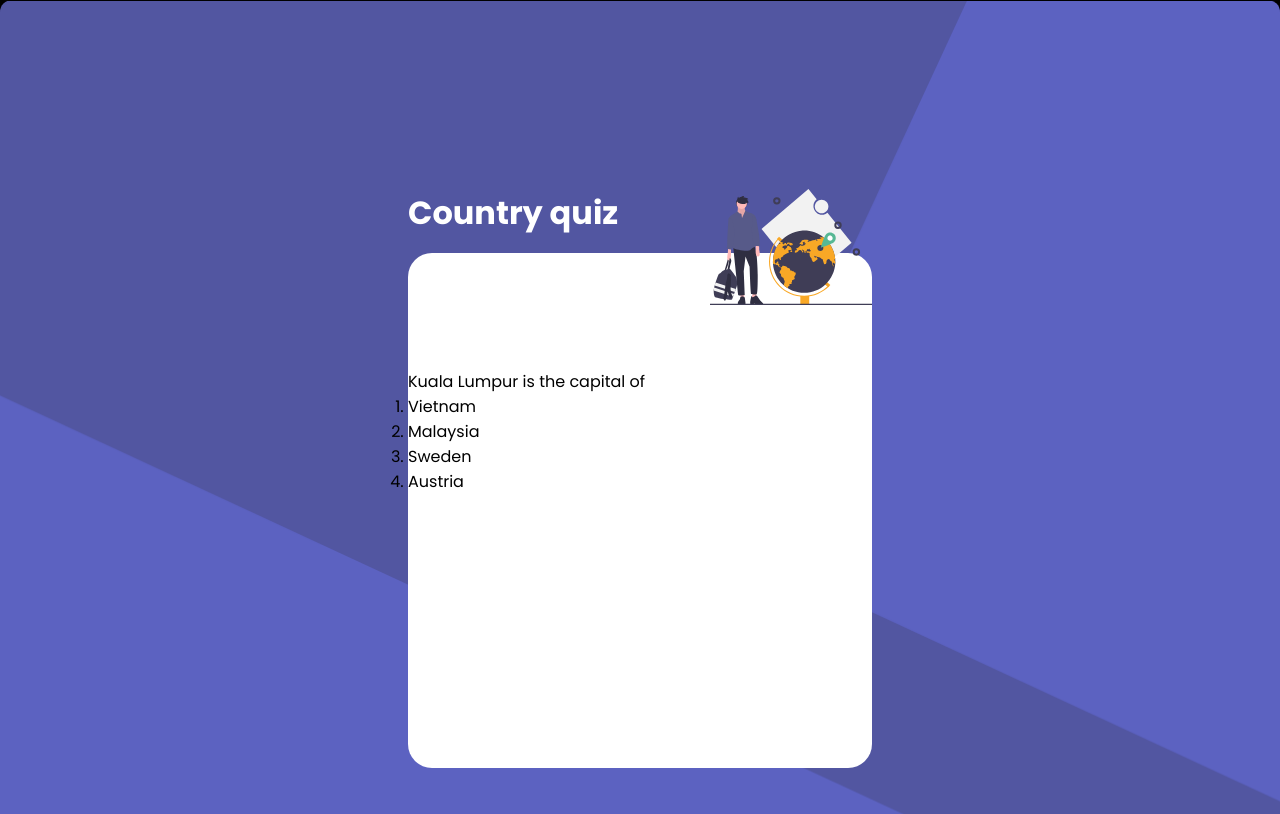
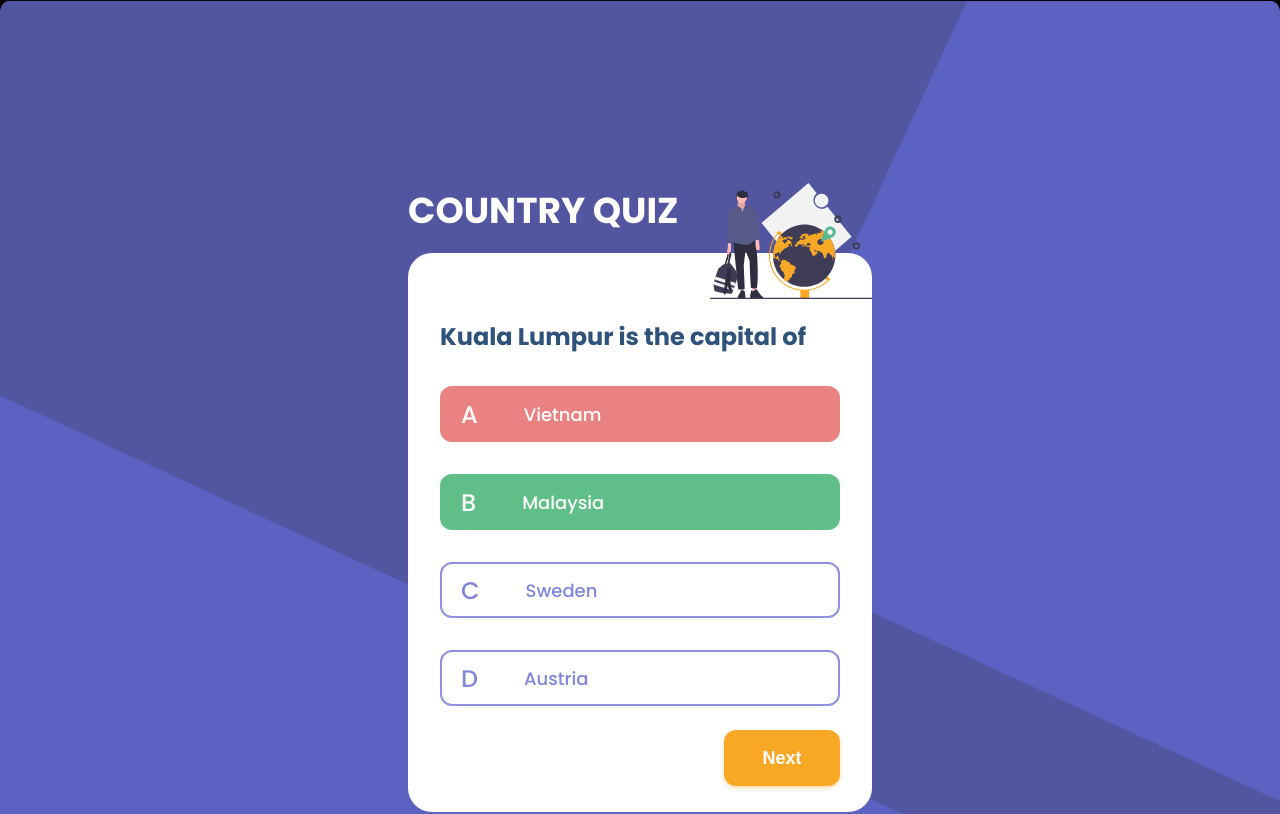
Before and after one commit to sergiogenes/devChallenges-country-quiz, a React (Vite) app: page / in a window 1280 px wide. Shown: the top 814 px of the page. Built offline with nearby package versions, Linux system fonts and the light colour scheme; no server answers.

Commit message:
Se finalizó vista CardQuiz y se reconfiguró eslint

```diff
--- a/index.html
+++ b/index.html
@@ -11,6 +11,10 @@
       href="https://fonts.googleapis.com/css2?family=Montserrat:wght@500;700&family=Poppins:wght@400;500;600;700&display=swap"
       rel="stylesheet"
     />
+    <link
+      href="https://fonts.googleapis.com/icon?family=Material+Icons"
+      rel="stylesheet"
+    />
   </head>
   <body>
     <div id="root"></div>
--- a/package.json
+++ b/package.json
@@ -30,7 +30,7 @@
     "eslint-plugin-react-hooks": "^4.6.0",
     "eslint-plugin-react-refresh": "^0.4.3",
     "prettier": "^3.0.2",
-    "typescript": "^5.1.6",
+    "typescript": "^5.2.2",
     "vite": "^4.4.5"
   }
 }
--- a/src/App.tsx
+++ b/src/App.tsx
@@ -5,29 +5,30 @@ import { CardQuiz } from './componentes/CardQuiz'
 interface Country {
   id: String
   flags: Flag
-  capital: Array<String>
+  capital: String[]
   name: String
 }
+
 type CountryWithoutName = Omit<Country, 'name'>
 
 interface CountryFromAPI extends CountryWithoutName {
   name: {
-    official: String
+    official: string
   }
 }
 
 interface Flag {
-  png: String
-  svg: String
-  alt: String
+  png: string
+  svg: string
+  alt: string
 }
 
-function App() {
-  const [countries, SetCountries] = useState<Country[]>([])
+function App(): JSX.Element {
+  const [countries, SetCountries] = useState<Array<Country>>([])
 
   useEffect(() => {
     fetch('https://restcountries.com/v3.1/all?fields=name,capital,flags')
-      .then((res) => res.json())
+      .then(async (res) => res.json())
       .then((data: CountryFromAPI[]) => {
         const allCountries = data.map((country) => {
           const id = self.crypto.randomUUID()
@@ -39,7 +40,7 @@ function App() {
 
   console.log('Countries ==>>', countries)
 
-  let id = self.crypto.randomUUID()
+  const id = self.crypto.randomUUID()
   console.log('id ==>>', id)
   return (
     <div className='app-container'>
--- a/src/componentes/CardQuiz/index.css
+++ b/src/componentes/CardQuiz/index.css
@@ -6,13 +6,148 @@
   margin: 252px auto 277px;
 }
 
-.card-container header {
+header {
   position: relative;
-  top: -64px;
+  top: -70px;
   display: flex;
   justify-content: space-between;
 }
 
 .card-container header h1 {
   color: var(--color-5);
+  font-size: 36px;
+  font-style: normal;
+  font-weight: 700;
+  line-height: normal;
+  text-transform: uppercase;
 }
+.card-container p {
+  color: var(--color-11);
+  font-size: 24px;
+  font-style: normal;
+  font-weight: 700;
+  line-height: normal;
+  margin-top: -50px;
+  padding-left: 32px;
+}
+
+.card-container ol {
+  list-style: none;
+  counter-reset: item;
+  display: flex;
+  flex-direction: column;
+  margin-top: 32px;
+  gap: 32px;
+  align-items: center;
+}
+
+.card-container ol li {
+  counter-increment: item;
+  cursor: pointer;
+  width: 400px;
+  height: 56px;
+  border-radius: 12px;
+  border: 2px solid rgba(96, 102, 208, 0.7);
+  background: #fff;
+  display: flex;
+  align-items: center;
+  gap: 46px;
+  color: rgba(96, 102, 208, 0.8);
+  font-size: 18px;
+  font-style: normal;
+  font-weight: 500;
+  line-height: normal;
+}
+.card-container ol li::before {
+  font-size: 24px;
+  content: counter(item, upper-alpha) '';
+  margin-left: 19px;
+}
+
+.card-container ol li:hover {
+  background: #f9a826;
+  border: 2px solid #f9a826;
+  color: #fff;
+}
+.card-container button {
+  display: none;
+  width: 116px;
+  height: 56px;
+  flex-shrink: 0;
+  border-radius: 12px;
+  background: #f9a826;
+  border: none;
+  outline: none;
+  box-shadow: 0px 2px 4px 0px rgba(252, 168, 47, 0.4);
+  color: #fff;
+  font-size: 18px;
+  font-style: normal;
+  font-weight: 700;
+  line-height: normal;
+}
+
+.answered {
+  height: 559px;
+}
+
+.answered button {
+  display: block;
+  position: relative;
+  top: 24px;
+  left: 316px;
+  cursor: pointer;
+}
+
+.answered ol li {
+  counter-increment: item;
+  position: relative;
+  cursor: pointer;
+  width: 400px;
+  height: 56px;
+  border-radius: 12px;
+  border: 2px solid rgba(96, 102, 208, 0.7);
+  background: #fff;
+  display: flex;
+  align-items: center;
+  gap: 46px;
+  color: rgba(96, 102, 208, 0.8);
+  font-size: 18px;
+  font-style: normal;
+  font-weight: 500;
+  line-height: normal;
+  justify-content: flex-start;
+}
+
+.answered ol li:hover {
+  background: #fff;
+  border: 2px solid rgba(96, 102, 208, 0.7);
+  color: rgba(96, 102, 208, 0.8);
+}
+
+.answered ol li.wrong {
+  background: #ea8282;
+  color: #fff;
+  border: 2px solid #ea8282;
+}
+
+.answered ol li.wrong::after {
+  font-family: 'Material Icons';
+  content: '\e888';
+  font-size: 24px;
+  position: absolute;
+  right: 18px;
+}
+
+.answered ol li.rigth {
+  background: var(--color-14, #60bf88);
+  color: #fff;
+  border: 2px solid var(--color-14, #60bf88);
+}
+
+.answered ol li.rigth::after {
+  font-family: 'Material Icons';
+  content: '\e2e6';
+  font-size: 24px;
+  position: absolute;
+  right: 18px;
+}
--- a/src/componentes/CardQuiz/index.tsx
+++ b/src/componentes/CardQuiz/index.tsx
@@ -3,18 +3,19 @@ import './index.css'
 
 export const CardQuiz = () => {
   return (
-    <div className='card-container'>
+    <div className='card-container answered'>
       <header>
         <h1>Country quiz</h1>
         <img src={logo} alt='imagen decorativa de la card de proguntas' />
       </header>
       <p>Kuala Lumpur is the capital of</p>
       <ol>
-        <li>Vietnam</li>
-        <li>Malaysia</li>
+        <li className='wrong'>Vietnam</li>
+        <li className='rigth'>Malaysia</li>
         <li>Sweden</li>
         <li>Austria</li>
       </ol>
+      <button>Next</button>
     </div>
   )
 }
--- a/src/index.css
+++ b/src/index.css
@@ -12,6 +12,7 @@
   --color-11: rgba(47, 82, 123, 1);
   --color-12: rgba(87, 184, 148, 1);
   --color-13: rgba(189, 189, 189, 1);
+  --color-14: rgba(96, 191, 136, 1);
 }
 
 *,
```
Also changed, not shown: .eslintrc.cjs, 1 other file (tests, documents, lock files or other folders).
